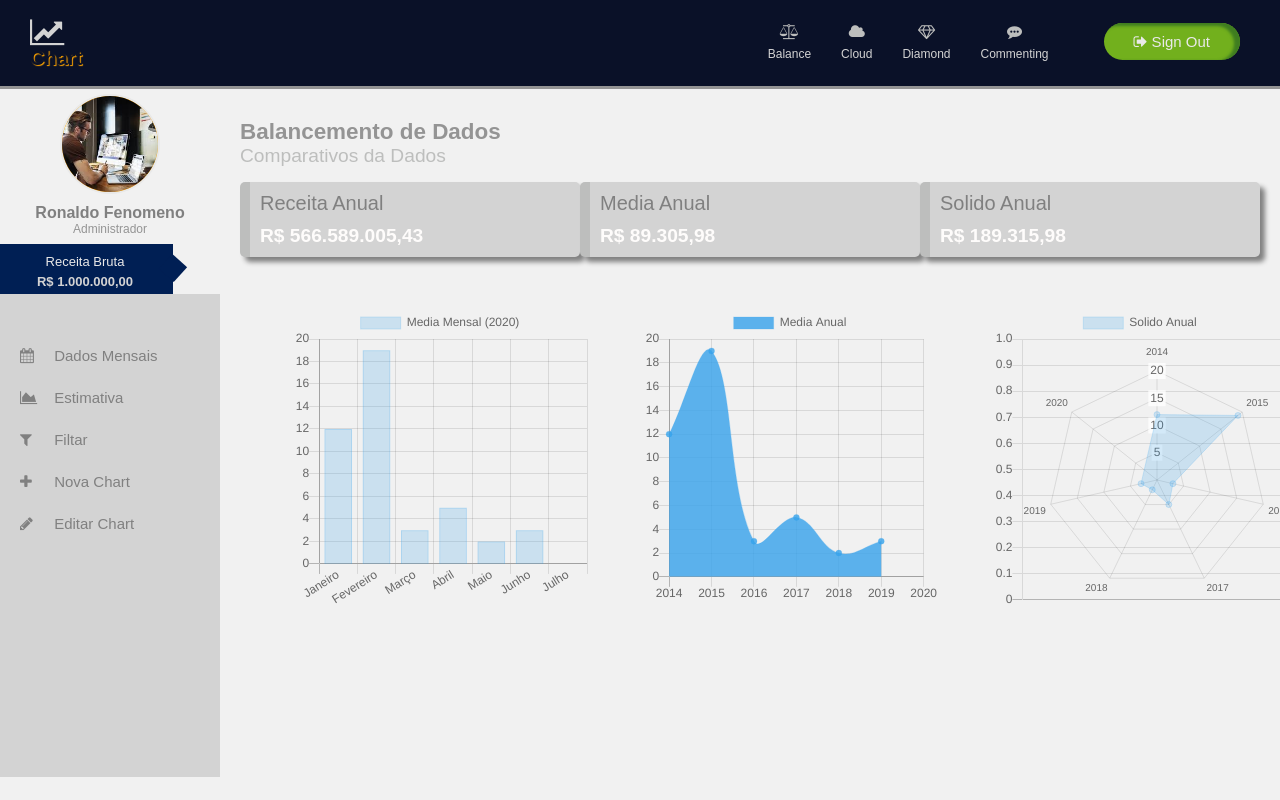
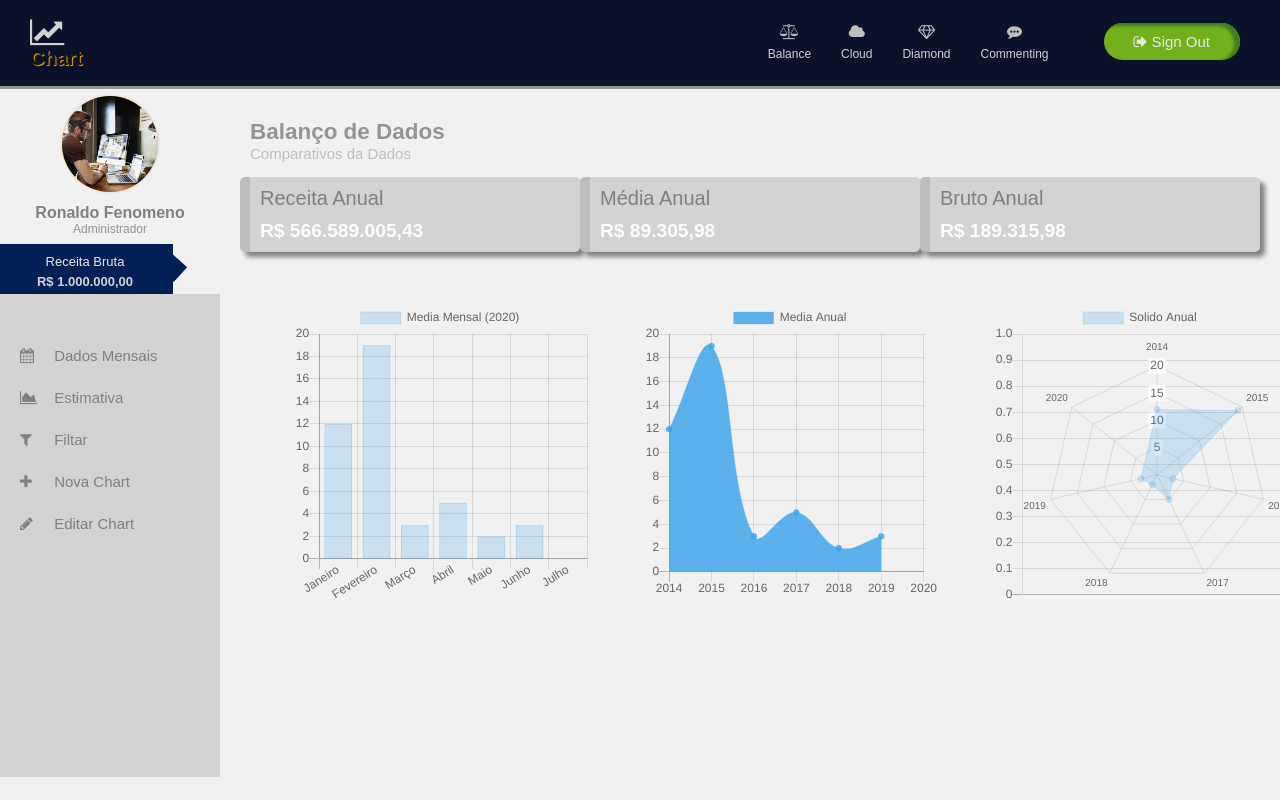
Before and after one commit to WelderMileu/dashboard, a plain HTML site: page index.html in a window 1280 px wide. Drawn offline with nearby package versions, Linux system fonts and the light colour scheme.

Commit message:
Modificando alguns textos do nosso html

```diff
--- a/index.html
+++ b/index.html
@@ -65,7 +65,7 @@
 				</article>
 				<section class="grapics">
 					<div class="title">
-						<h1>Balancemento de Dados</h1>
+						<h1>Balanço de Dados</h1>
 						<p>Comparativos da Dados</p>
 					</div>
 					<div class="cards">
@@ -74,11 +74,11 @@
 							<p>R$ 566.589.005,43</p>
 						</div>
 						<div class="media">
-							<p>Media Anual</p>
+							<p>Média Anual</p>
 							<p>R$ 89.305,98</p>
 						</div>
 						<div class="solido">
-							<p>Solido Anual</p>
+							<p>Bruto Anual</p>
 							<p>R$ 189.315,98</p>
 						</div>
 					</div>
--- a/style.css
+++ b/style.css
@@ -205,6 +205,7 @@ a {
 
 .grapics .title {
 	margin-bottom: 15px;
+	padding-left: 10px;
 }
 
 .grapics .title h1 {
@@ -213,6 +214,7 @@ a {
 
 .grapics .title p {
 	color:var(--scale04);
+	font-size: 15px;
 }
 
 .grapics .cards{
```
